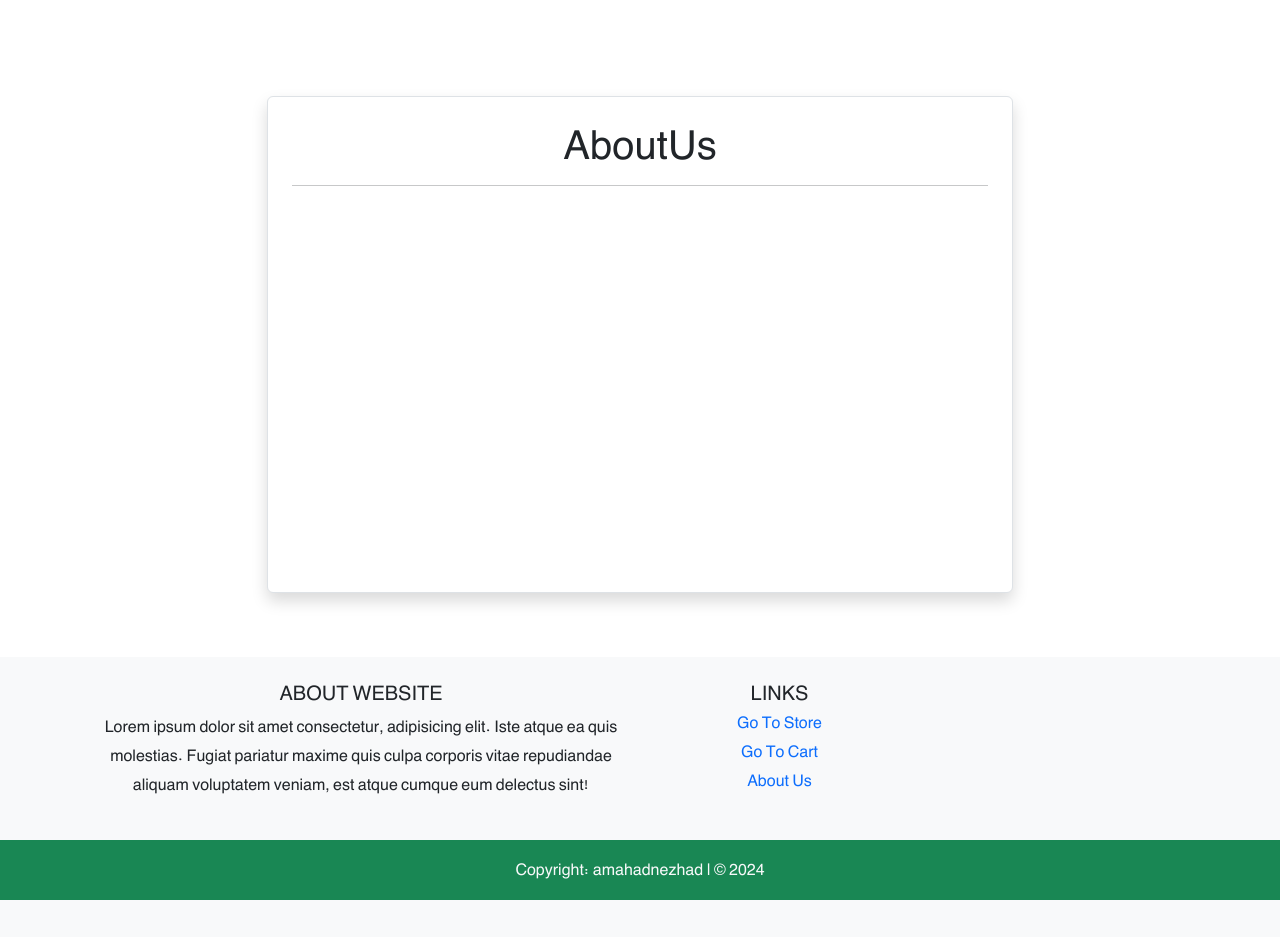
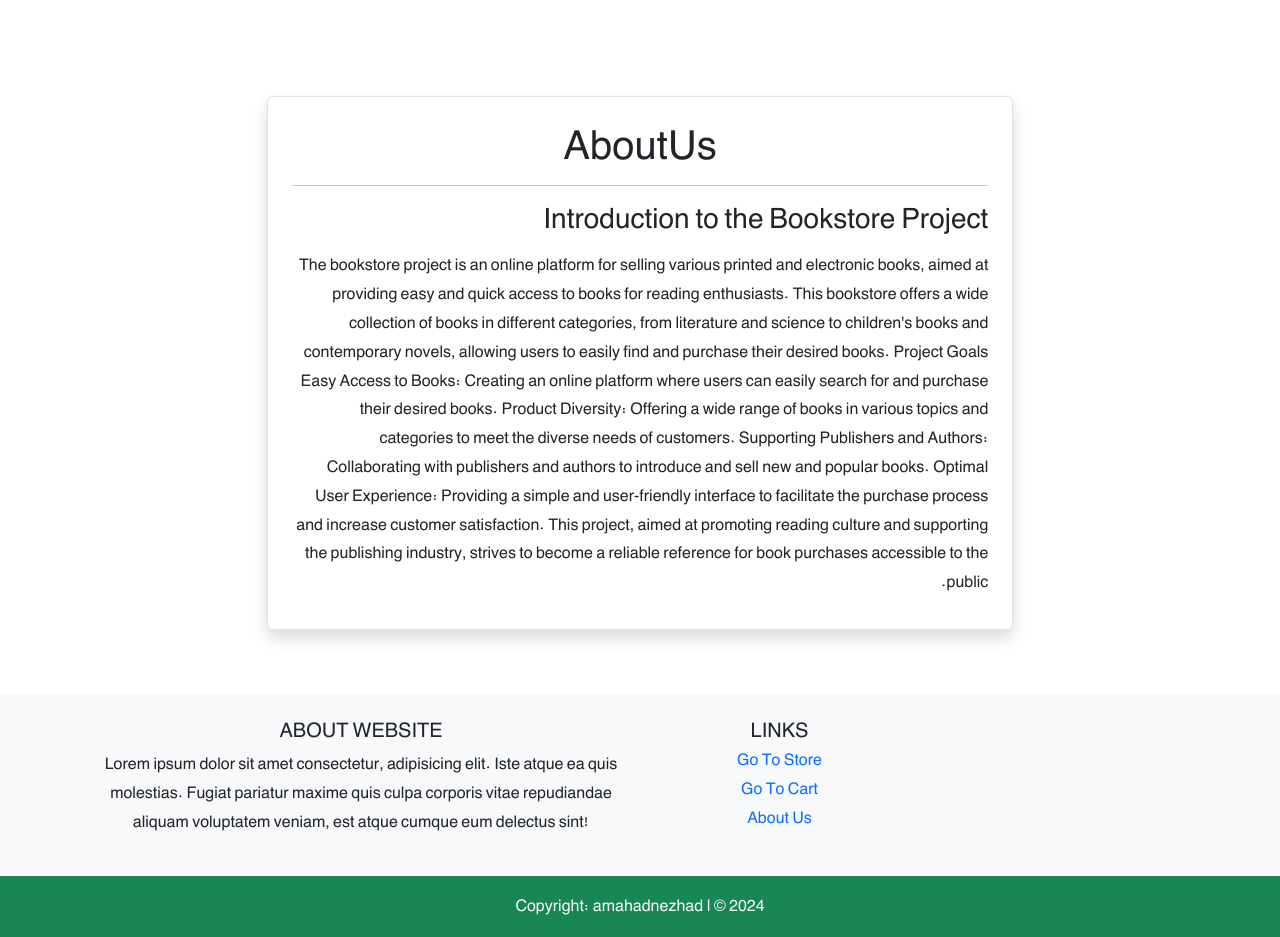
Before and after one commit to amahadnejad/BookStore, a Django app: template pages/templates/pages/about_us.html in a window 1280 px wide. Shown: the part 61-998 px from the top of the page. Before the commit the page ends 961 px from the top, so only its background shows below. Run offline with Django 4.2, Linux system fonts and the light colour scheme; the template is opened without the code that fills it, so the values that code supplies are empty; some libraries are stand-ins or nearby versions.

Commit message:
Update about_us.html

```diff
--- a/pages/templates/pages/about_us.html
+++ b/pages/templates/pages/about_us.html
@@ -13,7 +13,27 @@
         <div class="col-xl-7 col-lg-4 col-md-5 col-sm-5 col-xs-6 bg-white m-3 m-sm-5 border rounded px-4 pt-4 pb-3 shadow">
             <h1 class="text-center">{% trans 'AboutUs' %}</h1>
             <hr>
-            <br> <br><br><br><br><br><br><br><br><br><br><br><br>
+            <h3>{% trans 'Introduction to the Bookstore Project' %}</h3>
+            <p class="mt-3">
+                {% blocktrans %}
+                The bookstore project is an online platform for selling various printed and electronic books, aimed at
+                providing easy and quick access to books for reading enthusiasts. This bookstore offers a wide
+                collection of books in different categories, from literature and science to children's books and
+                contemporary novels, allowing users to easily find and purchase their desired books.
+
+                Project Goals
+                Easy Access to Books: Creating an online platform where users can easily search for and purchase their
+                desired books.
+                Product Diversity: Offering a wide range of books in various topics and categories to meet the diverse
+                needs of customers.
+                Supporting Publishers and Authors: Collaborating with publishers and authors to introduce and sell new
+                and popular books.
+                Optimal User Experience: Providing a simple and user-friendly interface to facilitate the purchase
+                process and increase customer satisfaction.
+                This project, aimed at promoting reading culture and supporting the publishing industry, strives to
+                become a reliable reference for book purchases accessible to the public.
+                {% endblocktrans %}
+            </p>
         </div>
 
     </div>
--- a/templates/_base.html
+++ b/templates/_base.html
@@ -99,7 +99,7 @@
                             <a href="{% url 'book_list' %}" class="text-decoration-none">{% trans 'Go To Store' %}</a>
                         </li>
                         <li>
-                            <a href="#!" class="text-decoration-none">{% trans 'Go To Cart' %}</a>
+                            <a href="{% url 'cart:cart_detail' %}" class="text-decoration-none">{% trans 'Go To Cart' %}</a>
                         </li>
                         <li>
                             <a href="{% url 'aboutus' %}" class="text-decoration-none">{% trans 'About Us' %}</a>
```
Also changed, not shown: pages/locale/fa/LC_MESSAGES/django.po, 1 other file.
